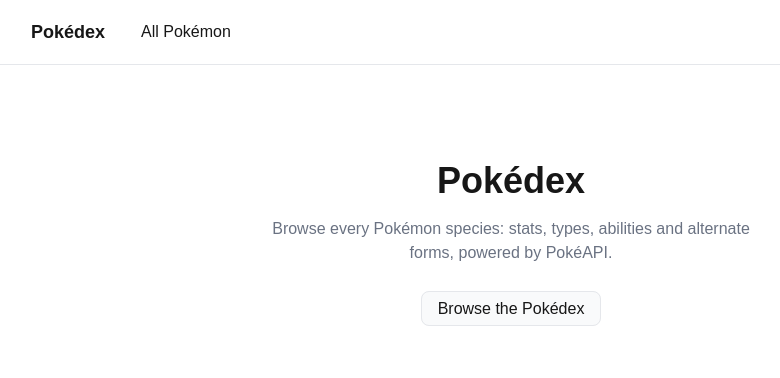
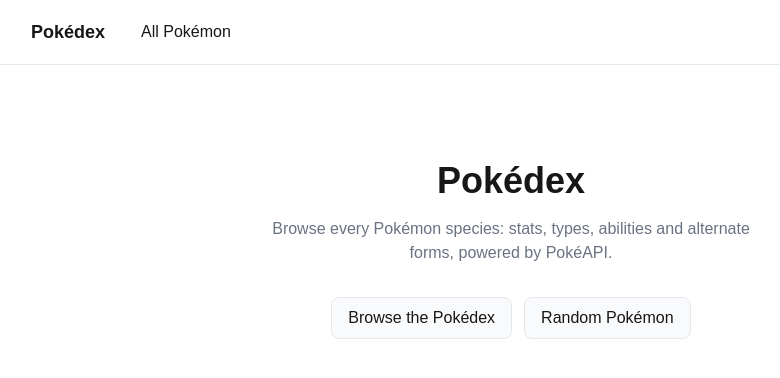
Before and after one commit to SRPater/pokedex, a Next.js app: page / in a window 1280 px wide. Shown: the top 378 px of the page, without its empty margins (129-909 px from the left). Built offline with nearby package versions, Linux system fonts and the light colour scheme.

Commit message:
Add random Pokémon button to the landing page

```diff
--- a/src/app/page.tsx
+++ b/src/app/page.tsx
@@ -1,6 +1,6 @@
 import { ButtonLink } from "@/components/Button";
 
-// Landing page for /. Deliberately minimal for now.
+// Deliberately minimal for now.
 export default function HomePage() {
   return (
     <div className="mx-auto flex w-full max-w-xl flex-col items-center px-8 py-24 text-center">
@@ -9,8 +9,11 @@ export default function HomePage() {
         Browse every Pokémon species: stats, types, abilities and alternate
         forms, powered by PokéAPI.
       </p>
-      <div className="mt-8">
+      <div className="mt-8 flex flex-wrap justify-center gap-3">
         <ButtonLink href="/pokemon">Browse the Pokédex</ButtonLink>
+        <ButtonLink href="/pokemon/random" prefetch={false}>
+          Random Pokémon
+        </ButtonLink>
       </div>
     </div>
   );
--- a/src/app/pokemon/[slug]/page.tsx
+++ b/src/app/pokemon/[slug]/page.tsx
@@ -148,6 +148,8 @@ export default async function PokemonDetailPage({
           alt={getEnglishName(species)}
           width={256}
           height={256}
+          // Above the fold and the largest element, so don't lazy-load it.
+          loading="eager"
         />
         <div className="absolute left-full top-1/2 ml-4 -translate-y-1/2">
           <ShinyToggle shiny={shiny} href={shinyHref} />
--- /dev/null
+++ b/src/app/pokemon/random/route.ts
@@ -0,0 +1,11 @@
+import { redirect } from "next/navigation";
+import { getSpeciesList } from "@/lib/pokeapi";
+
+// A static "random" segment wins over [slug], so this doesn't clash with the detail page.
+export async function GET() {
+  const { count } = await getSpeciesList(1, 0);
+  const id = Math.floor(Math.random() * count) + 1;
+
+  // /pokemon/<number> already redirects to the name URL.
+  redirect(`/pokemon/${id}`);
+}
--- a/src/components/Button.tsx
+++ b/src/components/Button.tsx
@@ -10,16 +10,23 @@ const STYLES =
 export function ButtonLink({
   href,
   title,
+  prefetch,
   children,
   className = "",
 }: {
   href: string;
   title?: string;
+  // Off for links that must be evaluated on click (like /pokemon/random).
+  prefetch?: boolean;
   children: ReactNode;
   className?: string;
 }) {
   return (
-    <Link href={href} title={title} className={`${STYLES} ${className}`}>
+    <Link
+      href={href}
+      title={title}
+      prefetch={prefetch}
+      className={`${STYLES} ${className}`}>
       {children}
     </Link>
   );
```
Also changed, not shown: 1 other file (tests, documents, lock files or other folders).
